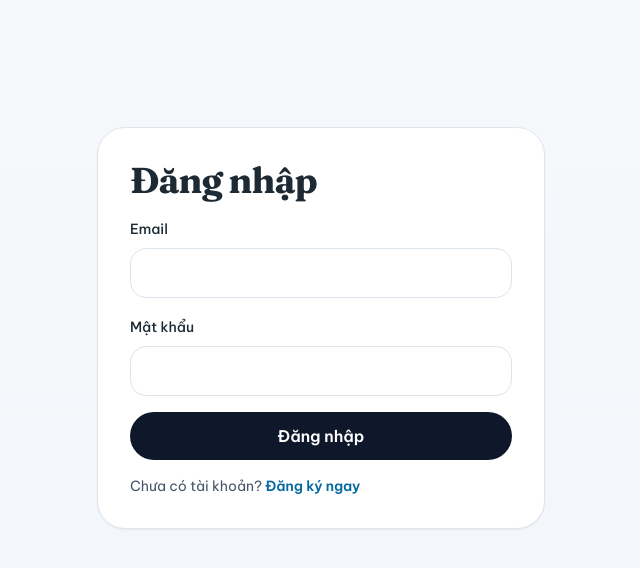
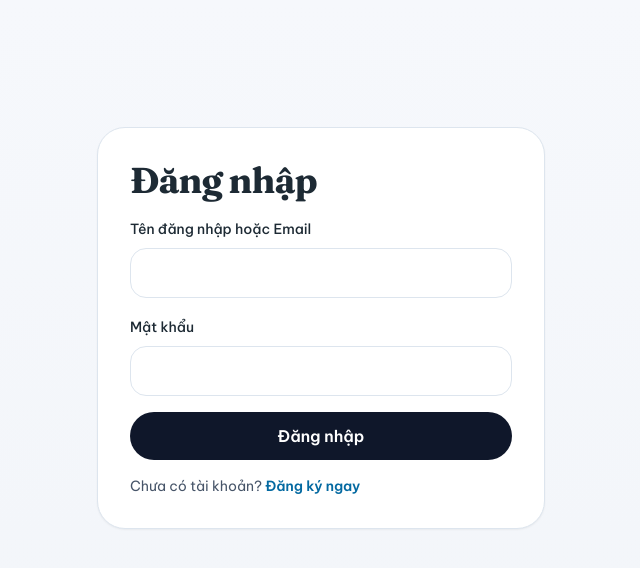
Before and after one commit to nhhoang14/fe-synex-app, a React (Vite) app: page /login in a window 1280 px wide. Shown: the top 568 px of the page, without its empty margins (319-959 px from the left). Built offline with nearby package versions, Linux system fonts and the light colour scheme; no server answers.

Commit message:
login fix

```diff
--- a/src/pages/LoginPage.jsx
+++ b/src/pages/LoginPage.jsx
@@ -10,7 +10,9 @@ function LoginPage() {
 
   const navigate = useNavigate()
   const { login } = useAuth()
-  const [form, setForm] = useState({ email: '', password: '' })
+
+  // ĐÃ SỬA: Đổi state email thành identifier để khớp với backend
+  const [form, setForm] = useState({ identifier: '', password: '' })
   const [error, setError] = useState('')
   const [isSubmitting, setIsSubmitting] = useState(false)
 
@@ -25,18 +27,18 @@ function LoginPage() {
     setIsSubmitting(true)
 
     try {
+      // ĐÃ SỬA: Gửi identifier lên context/api thay vì email
       const loginResponse = await login({
-        email: form.email.trim(),
+        identifier: form.identifier.trim(),
         password: form.password,
       })
 
       const normalizedRole = resolveRoleValue(loginResponse)
 
-      // ĐÃ SỬA: Nếu là USER thông thường thì chuyển về trang chủ dashboard thay vì hồ sơ
       navigate(
         normalizedRole === USER_ROLES.ADMIN
           ? ROUTES.ADMIN
-          : ROUTES.HOME || '/' // Sử dụng hằng số trang chủ của Synex (hoặc đường dẫn '/')
+          : ROUTES.HOME || '/'
       )
     } catch (requestError) {
       setError(requestError.message || 'Đăng nhập thất bại')
@@ -52,11 +54,12 @@ function LoginPage() {
     >
       <h1 className="text-4xl font-bold tracking-tight text-ink">Đăng nhập</h1>
 
+      {/* ĐÃ SỬA: Thay đổi name, type và label cho phù hợp với identifier */}
       <FormField
-        label="Email"
-        name="email"
-        type="email"
-        value={form.email}
+        label="Tên đăng nhập hoặc Email"
+        name="identifier"
+        type="text"
+        value={form.identifier}
         onChange={handleChange}
         required
       />
--- a/src/pages/RegisterPage.jsx
+++ b/src/pages/RegisterPage.jsx
@@ -182,19 +182,6 @@ function RegisterPage() {
         </div>
       </div>
 
-      {/* Checkbox xác nhận */}
-      <label className="flex items-center gap-2 cursor-pointer pt-2">
-        <input
-          type="checkbox"
-          checked={isConfirmed}
-          onChange={(e) => setIsConfirmed(e.target.checked)}
-          className="h-4 w-4 rounded border-gray-300 text-sky-600 focus:ring-sky-500"
-        />
-        <span className="text-sm font-medium text-slate-600">
-          Tôi xác nhận các thông tin trên là chính xác
-        </span>
-      </label>
-
       {/* Hiển thị thông báo */}
       {error && <p className="text-sm font-medium text-red-600 text-center">{error}</p>}
       {success && <p className="text-sm font-medium text-emerald-700 text-center">{success}</p>}
```
